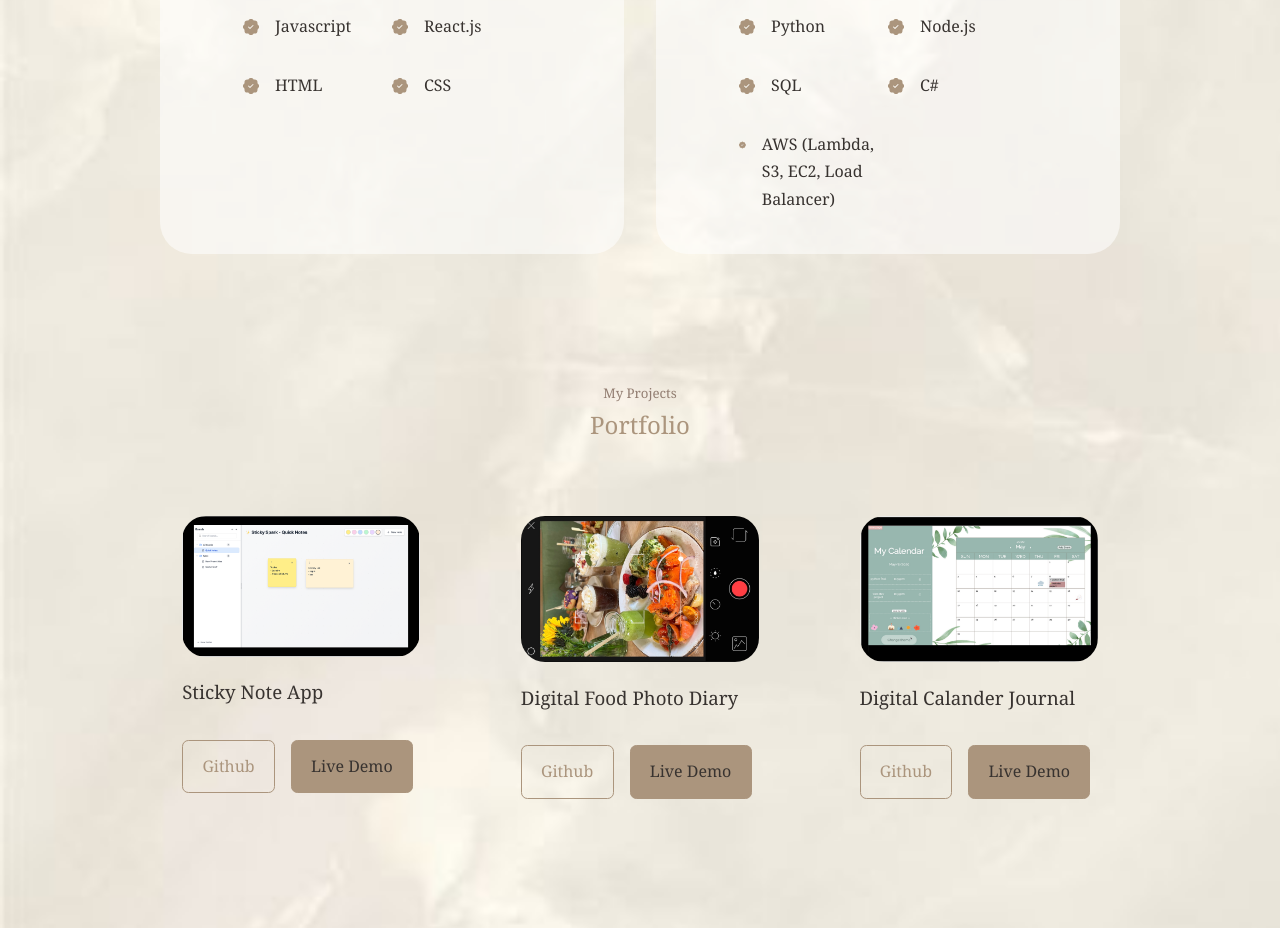
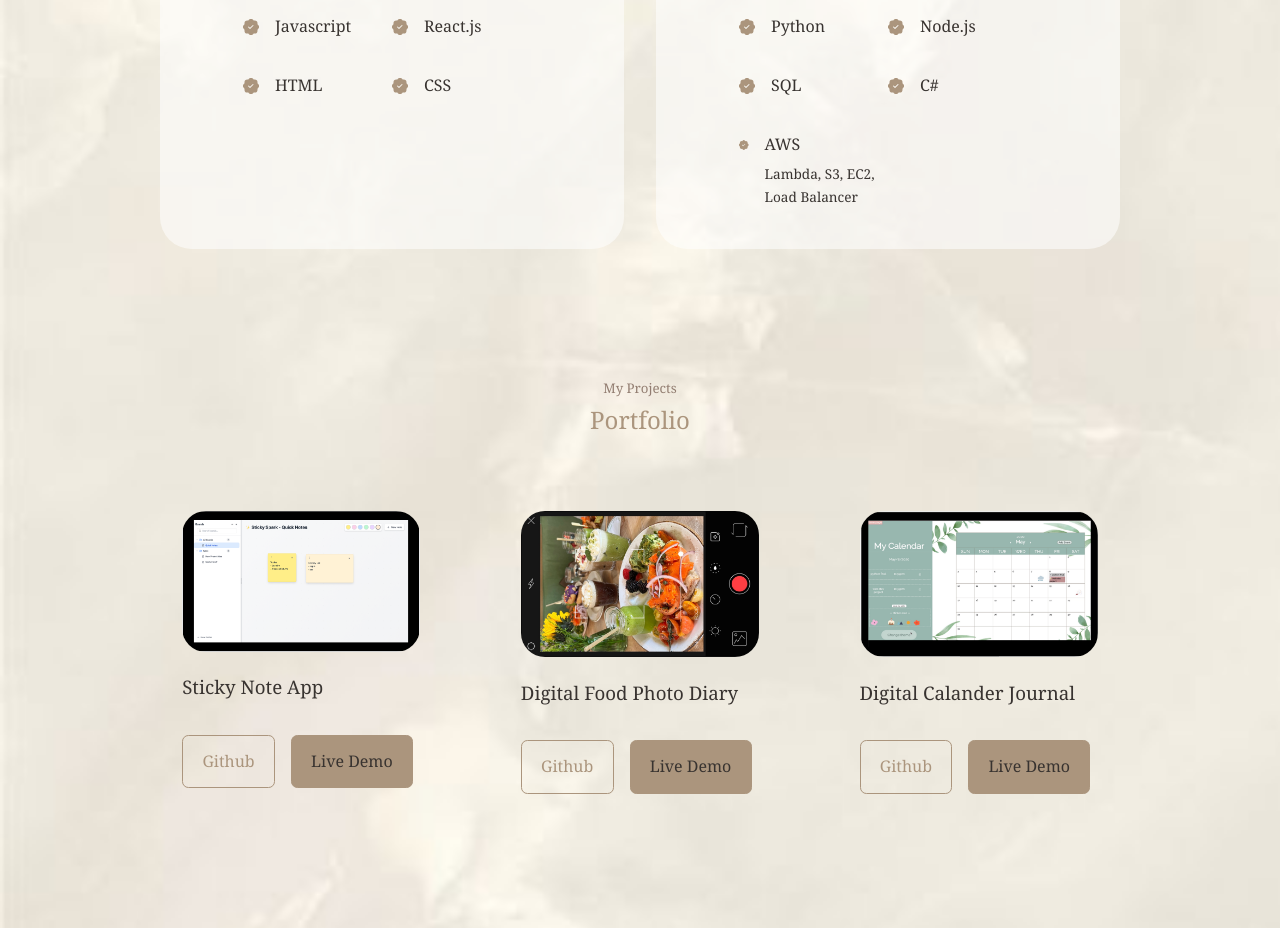
Before and after one commit to syuan2000/React-Portfolio-Brown, a React (Create React App) app: page / in a window 1280 px wide. Shown: the part 2040-2968 px from the top of the page. Built offline with nearby package versions, Linux system fonts and the light colour scheme.

Commit message:
Update Experience.js

```diff
--- a/src/components/experience/Experience.js
+++ b/src/components/experience/Experience.js
@@ -68,7 +68,8 @@ const Experience = () => {
             <article className="experience__details aws">
               <BsPatchCheckFill className='experience__details_icon'/>
               <div>
-                <h4>AWS (Lambda, S3, EC2, Load Balancer)</h4>
+                <h4>AWS</h4>
+                <p>Lambda, S3, EC2, Load Balancer</p>
               </div>
             </article>
           </div>
```
